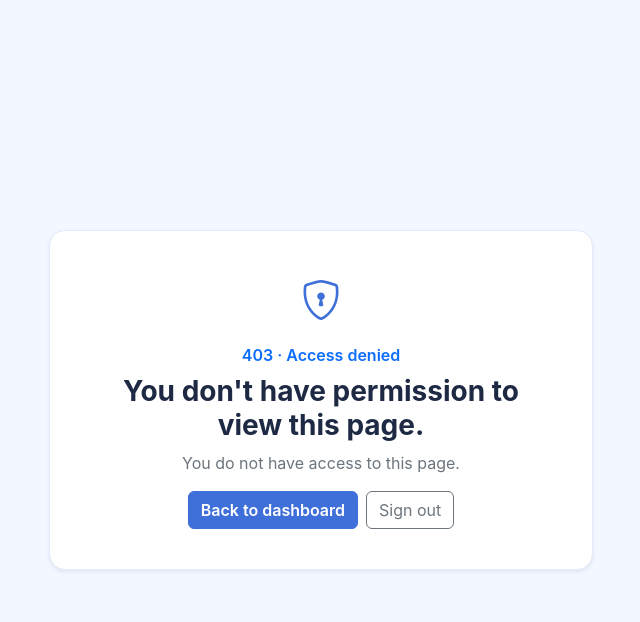
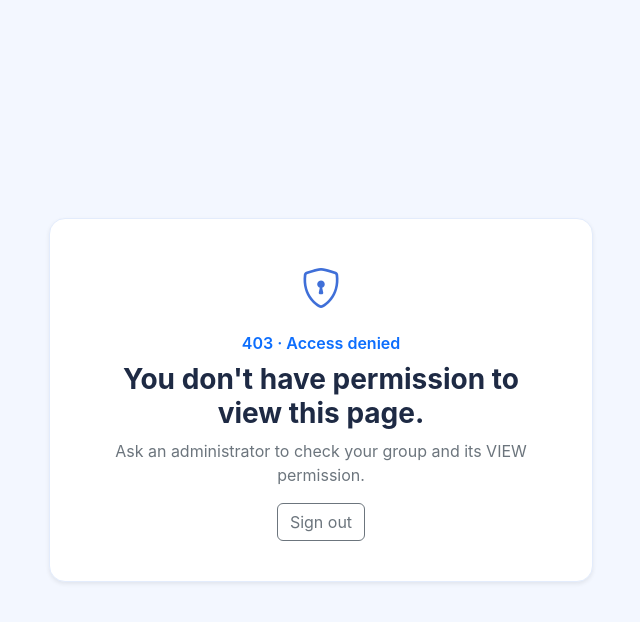
Before and after one commit to sembunly/purchasing_management_system, a Spring Boot app: page /access-denied in a window 1280 px wide. Shown: the top 622 px of the page, without its empty margins (319-959 px from the left). Run offline with Spring Boot 4, Linux system fonts and the light colour scheme; data that the repository does not hold is empty; some of the project's set-up classes (security, data sources, template engines, error pages and the like) are left out, and stand-ins take their place; database files in the repository are not loaded.

Commit message:
Update 403 page

```diff
--- a/src/main/resources/templates/error/403.html
+++ b/src/main/resources/templates/error/403.html
@@ -6,7 +6,7 @@
 <body class="app"><main class="error-page"><section class="error-card shadow-sm text-center" role="alert">
 <div class="error-icon"><i class="bi bi-shield-lock" aria-hidden="true"></i></div>
 <p class="text-primary fw-semibold mb-2">403 · Access denied</p><h1 class="h3 fw-bold">You don't have permission to view this page.</h1>
-<p class="text-secondary">You do not have access to this page.</p>
-<div class="d-flex justify-content-center gap-2 flex-wrap"><a class="btn btn-primary" th:href="@{/dashboard}">Back to dashboard</a>
+<p class="text-secondary">Ask an administrator to check your group and its VIEW permission.</p>
+<div class="d-flex justify-content-center gap-2 flex-wrap"><a class="btn btn-primary" th:if="${@permissionService.hasPermission(#authentication,'DASHBOARD','VIEW')}" th:href="@{/dashboard}">Back to dashboard</a>
 <form th:action="@{/logout}" method="post"><button class="btn btn-outline-secondary">Sign out</button></form></div>
 </section></main></body></html>
```
